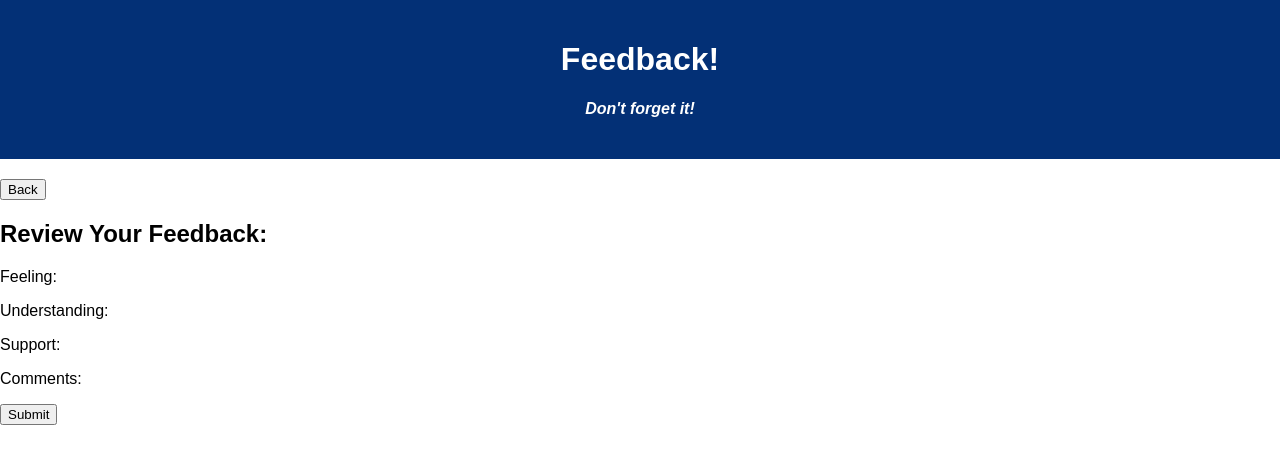
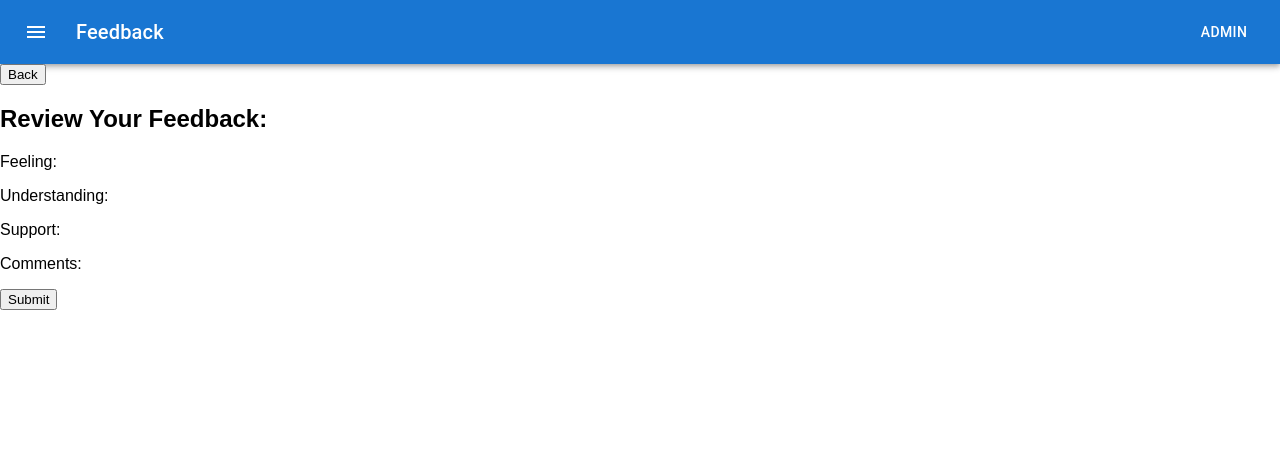
Before and after one commit to lukegartner/redux-feedback-loop, a React (Create React App) app: page /review in a window 1280 px wide. Shown: the top 464 px of the page. Built offline with nearby package versions, Linux system fonts and the light colour scheme.

Commit message:
add MUI app bar

```diff
--- a/package.json
+++ b/package.json
@@ -7,6 +7,7 @@
     "@emotion/react": "^11.11.1",
     "@emotion/styled": "^11.11.0",
     "@fontsource/roboto": "^5.0.4",
+    "@mui/icons-material": "^5.13.7",
     "@mui/material": "^5.13.7",
     "axios": "^0.21.1",
     "express": "^4.17.1",
--- a/src/components/App/App.jsx
+++ b/src/components/App/App.jsx
@@ -1,6 +1,7 @@
 import React from "react";
 import { BrowserRouter as Router, Route } from "react-router-dom";
 import "./App.css";
+import ButtonAppBar from "../Header/ButtonAppBar";
 import InputPage from "../InputPages/InputPage";
 import Review from "../InputPages/Review";
 import StartPage from "../StartPages/StartPage";
@@ -8,12 +9,7 @@
 function App() {
   return (
     <Router>
-      <div className="App">
-        <header className="App-header">
-          <h1 className="App-title">Feedback!</h1>
-          <h4>Don't forget it!</h4>
-        </header>
-      </div>
+      <ButtonAppBar />
       <Route path="/" exact>
         <StartPage page="start" />
       </Route>
--- /dev/null
+++ b/src/components/Header/ButtonAppBar.jsx
@@ -0,0 +1,33 @@
+import * as React from "react";
+import AppBar from "@mui/material/AppBar";
+import Box from "@mui/material/Box";
+import Toolbar from "@mui/material/Toolbar";
+import Typography from "@mui/material/Typography";
+import Button from "@mui/material/Button";
+import IconButton from "@mui/material/IconButton";
+import MenuIcon from "@mui/icons-material/Menu";
+
+export default function ButtonAppBar() {
+  return (
+    <Box sx={{ flexGrow: 1 }}>
+      <AppBar position="static">
+        <Toolbar>
+          <IconButton
+            size="large"
+            edge="start"
+            color="inherit"
+            aria-label="menu"
+            sx={{ mr: 2 }}
+          >
+            <MenuIcon />
+          </IconButton>
+          <Typography variant="h6" component="div" sx={{ flexGrow: 1 }}>
+            Feedback
+          </Typography>
+
+          <Button color="inherit">Admin</Button>
+        </Toolbar>
+      </AppBar>
+    </Box>
+  );
+}
```
Also changed, not shown: 1 other file (tests, documents, lock files or other folders).
